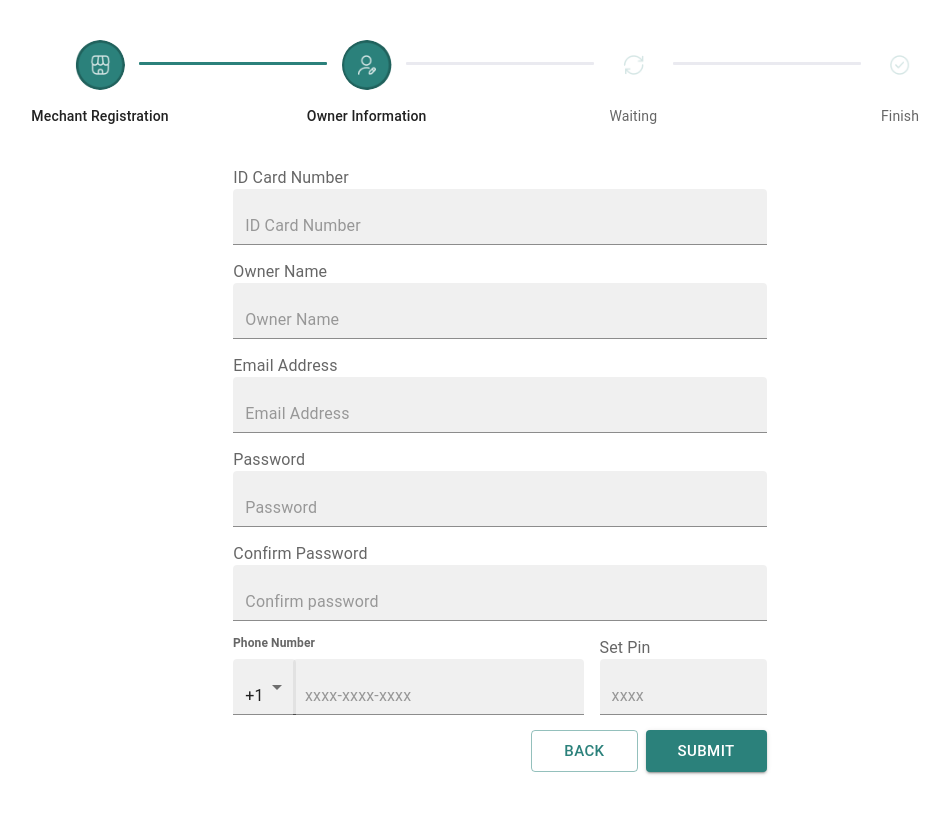
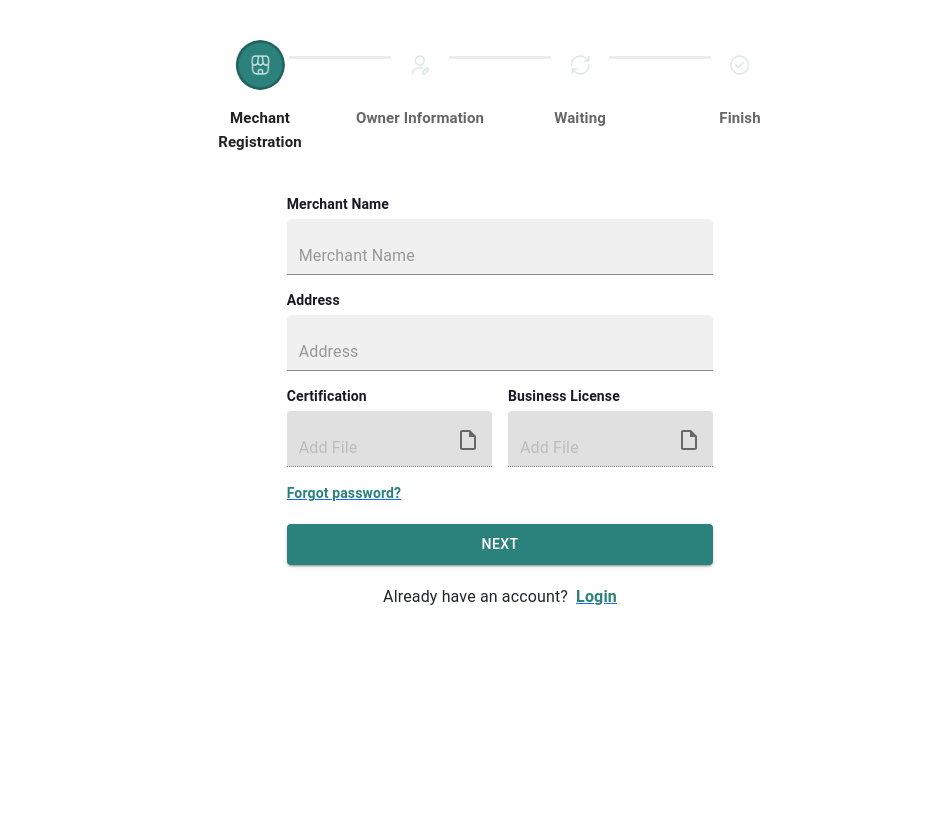
Before and after one commit to itsmushi/caterer-react-app, a React (Create React App) app: page /register in a window 1280 px wide. Shown: the top 814 px of the page, without its empty margins (140-1089 px from the left). Built offline with nearby package versions, Linux system fonts and the light colour scheme; the HTML template or start-up script is replaced by a standard one.

Commit message:
fixes styles

```diff
--- a/src/_state/registration.js
+++ b/src/_state/registration.js
@@ -1,6 +1,6 @@
 import { atom } from 'recoil'
 
-export const activeStep = atom({ key: 'activeStep', default: 1 })
+export const activeStep = atom({ key: 'activeStep', default: 0 })
 export const mechantName = atom({ key: 'mechantName', default: '' })
 export const mechantAddress = atom({ key: 'mechantAddress', default: '' })
 export const mechantCertificate = atom({
--- a/src/components/forms/customFileInput.js
+++ b/src/components/forms/customFileInput.js
@@ -15,7 +15,14 @@ export default function CustomFileInput({
 }) {
   return (
     <Box sx={{ display: 'flex', flexDirection: 'column' }}>
-      <InputLabel shrink sx={{ fontWeight: 'bold' }}>
+      <InputLabel
+        sx={{
+          fontWeight: 'bold',
+          fontSize: '14px',
+          mb: '5px',
+          color: '#1A1824',
+        }}
+      >
         {label}
       </InputLabel>
 
--- a/src/components/forms/customTextInput.js
+++ b/src/components/forms/customTextInput.js
@@ -27,7 +27,20 @@ export default function CustomTextInput({
         flexDirection: 'column',
       }}
     >
-      {label === undefined ? <></> : <InputLabel>{label}</InputLabel>}
+      {label === undefined ? (
+        <></>
+      ) : (
+        <InputLabel
+          sx={{
+            fontWeight: 'bold',
+            fontSize: '14px',
+            mb: '5px',
+            color: '#1A1824',
+          }}
+        >
+          {label}
+        </InputLabel>
+      )}
 
       <TextField
         fullWidth={true}
--- a/src/components/layouts/registerLayout/registerLayout.js
+++ b/src/components/layouts/registerLayout/registerLayout.js
@@ -6,6 +6,7 @@ export default function RegisterLayout(props) {
   const { children } = props
   const classes = useStyle()
   return (
+    <Box sx={{ margin: 'auto', width: '60%' }}>
       <Grid
         container
         spacing={0}
@@ -17,5 +18,6 @@ export default function RegisterLayout(props) {
           {children}
         </Grid>
       </Grid>
+    </Box>
   )
 }
--- a/src/screens/Register/Register.js
+++ b/src/screens/Register/Register.js
@@ -1,5 +1,5 @@
 import { ThemeProvider } from '@emotion/react'
-import { Grid, StepLabel } from '@mui/material'
+import { Grid, StepLabel, Typography } from '@mui/material'
 import Box from '@mui/material/Box'
 import Step from '@mui/material/Step'
 import StepConnector, {
@@ -127,7 +127,12 @@ export default function Register() {
               <StepLabel
                 icon={_activeStep >= index ? e.icon.after : e.icon.before}
               >
-                {e.label}{' '}
+                <Typography
+                  variant="h6"
+                  sx={{ fontWeight: 'bold', fontSize: '15px' }}
+                >
+                  {e.label}{' '}
+                </Typography>
               </StepLabel>
             </Step>
           ))}
@@ -142,15 +147,15 @@ export default function Register() {
         >
           <Grid
             item
-            xl={6}
-            lg={6}
+            xl={8}
+            lg={8}
             md={8}
             sm={9}
             xs={12}
             sx={{
               display: 'flex',
               flexDirection: 'column',
-              // alignItems: 'center',
+
               justifyContent: 'center',
             }}
           >
--- a/src/screens/Register/components/mechantStep.js
+++ b/src/screens/Register/components/mechantStep.js
@@ -140,7 +140,11 @@ export default function MerchantStep() {
       </Grid>
 
       <Link to="/forgot-password">
-        <Typography variant="body1" color="primary" sx={{ mt: 2 }}>
+        <Typography
+          variant="body1"
+          color="primary"
+          sx={{ mt: 2, fontWeight: 'bold', fontSize: '14px' }}
+        >
           Forgot password?
         </Typography>
       </Link>
@@ -171,7 +175,11 @@ export default function MerchantStep() {
           Already have an account?
         </Typography>
         <Link to="/login">
-          <Typography variant="body1" color="primary">
+          <Typography
+            variant="body1"
+            color="primary"
+            sx={{ fontWeight: 'bold' }}
+          >
             Login
           </Typography>
         </Link>
```
Lines whose indentation alone changed are shown as unchanged.
